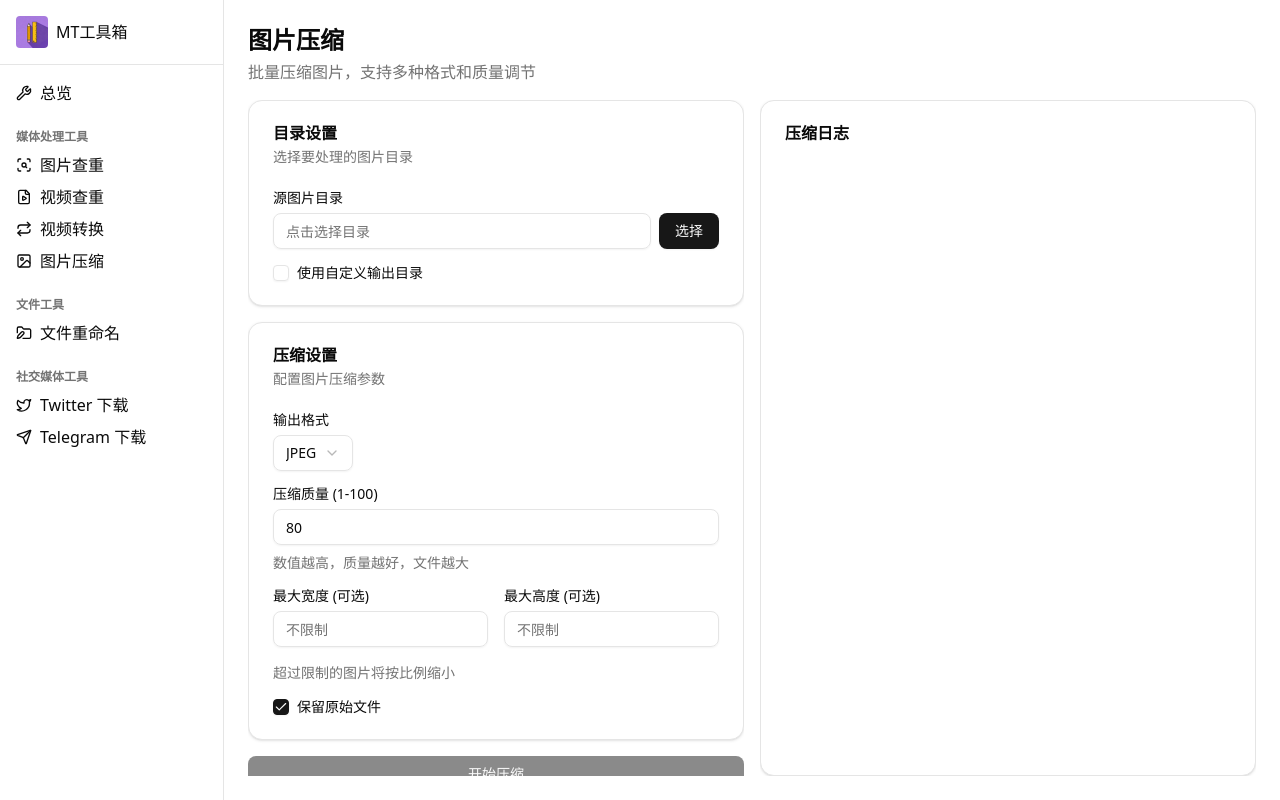
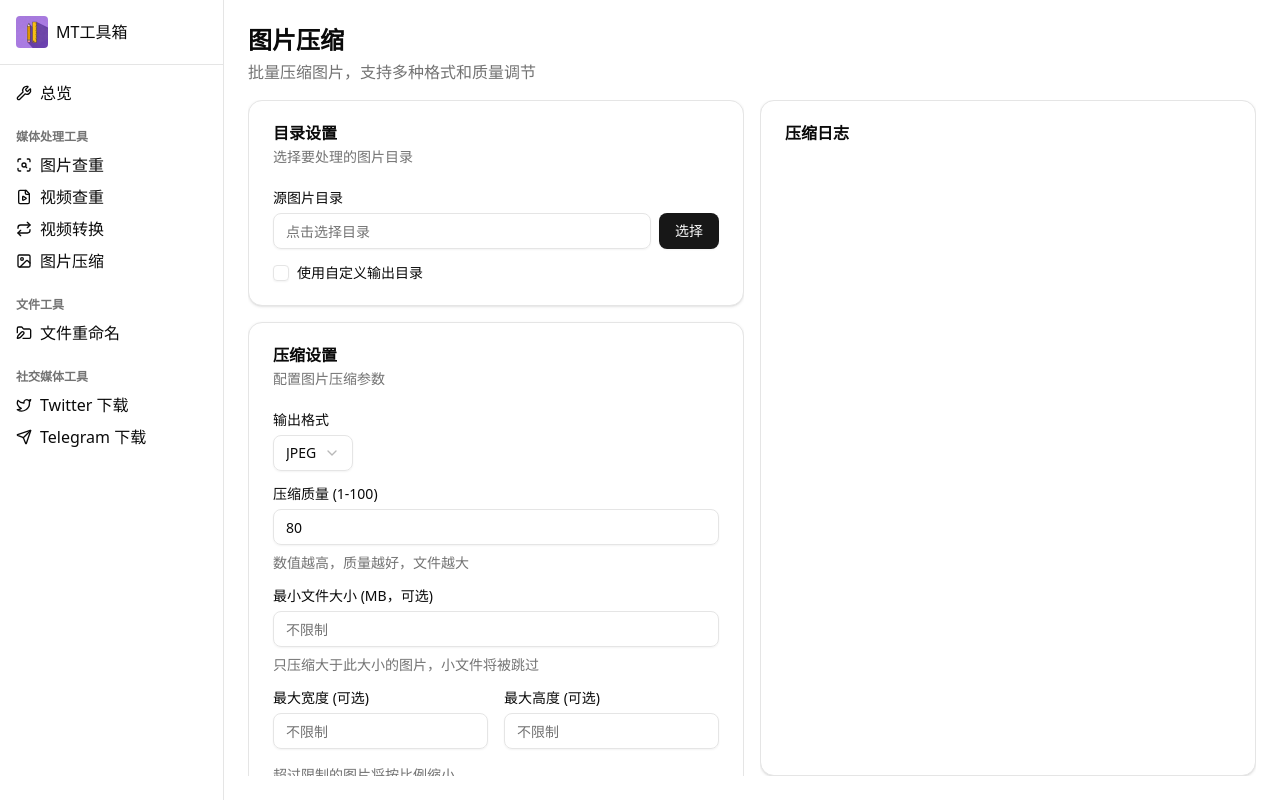
Before and after one commit to MTZZHW-2/mt-toolbox, a React (Vite) app: page /#/image-optimize in a window 1280 px wide. Built offline with nearby package versions, Linux system fonts and the light colour scheme.

Commit message:
feat: 优化图片处理添加最小文件大小选项

```diff
--- a/src/main/services/image-optimize.ts
+++ b/src/main/services/image-optimize.ts
@@ -100,6 +100,7 @@ export async function optimizeImages(options: ImageOptimizeOptions): Promise<Too
     maxHeight,
     format = 'jpeg',
     keepOriginal = true,
+    minFileSize,
     onProgress,
   } = options;
 
@@ -132,10 +133,14 @@ export async function optimizeImages(options: ImageOptimizeOptions): Promise<Too
   if (maxWidth || maxHeight) {
     onProgress?.(`📐 尺寸限制: ${maxWidth || '∞'}x${maxHeight || '∞'}\n`);
   }
+  if (minFileSize) {
+    onProgress?.(`📏 最小文件大小: ${minFileSize} MB\n`);
+  }
   onProgress?.('\n开始压缩...\n');
 
   let successCount = 0;
   let failedCount = 0;
+  let skippedCount = 0;
   let totalOriginalSize = 0;
   let totalOptimizedSize = 0;
 
@@ -147,11 +152,19 @@ export async function optimizeImages(options: ImageOptimizeOptions): Promise<Too
     try {
       onProgress?.(`[${i + 1}/${imageFiles.length}] 正在处理: ${filename}`);
 
-      const outputPath = getOutputFilePath(inputPath, outputDir, format, keepOriginal);
-
       // 获取原始文件大小
       const originalStats = fs.statSync(inputPath);
       const originalSize = originalStats.size;
+      const originalSizeMB = originalSize / 1024 / 1024;
+
+      // 检查文件大小是否满足最小要求
+      if (minFileSize && originalSizeMB < minFileSize) {
+        skippedCount++;
+        onProgress?.(` ⏭️  跳过 (${originalSizeMB.toFixed(2)} MB < ${minFileSize} MB)\n`);
+        continue;
+      }
+
+      const outputPath = getOutputFilePath(inputPath, outputDir, format, keepOriginal);
 
       // 压缩图片
       await optimizeImage(inputPath, outputPath, {
@@ -185,6 +198,9 @@ export async function optimizeImages(options: ImageOptimizeOptions): Promise<Too
 
   onProgress?.('\n📊 压缩完成！\n');
   onProgress?.(`✅ 成功: ${successCount} 张\n`);
+  if (skippedCount > 0) {
+    onProgress?.(`⏭️  跳过: ${skippedCount} 张\n`);
+  }
   onProgress?.(`❌ 失败: ${failedCount} 张\n`);
   onProgress?.(
     `💾 原始大小: ${(totalOriginalSize / 1024 / 1024).toFixed(2)} MB → 压缩后: ${(totalOptimizedSize / 1024 / 1024).toFixed(2)} MB\n`,
--- a/src/preload/types.ts
+++ b/src/preload/types.ts
@@ -25,6 +25,7 @@ export interface ImageOptimizeOptions {
   maxHeight?: number;
   format?: 'jpeg' | 'png' | 'webp';
   keepOriginal?: boolean;
+  minFileSize?: number;
 }
 
 export interface FileRenameOptions {
--- a/src/renderer/src/pages/image-optimize/index.tsx
+++ b/src/renderer/src/pages/image-optimize/index.tsx
@@ -20,6 +20,7 @@ export default function ImageOptimize() {
   const [maxWidth, setMaxWidth] = usePersistedState('image-optimize', 'maxWidth', '');
   const [maxHeight, setMaxHeight] = usePersistedState('image-optimize', 'maxHeight', '');
   const [format, setFormat] = usePersistedState<'jpeg' | 'png' | 'webp'>('image-optimize', 'format', 'jpeg');
+  const [minFileSize, setMinFileSize] = useState('');
   const [keepOriginal, setKeepOriginal] = useState(true);
   const [useCustomOutput, setUseCustomOutput] = useState(false);
   const [isProcessing, setIsProcessing] = useState(false);
@@ -80,6 +81,7 @@ export default function ImageOptimize() {
         maxHeight: maxHeight ? parseInt(maxHeight) : undefined,
         format,
         keepOriginal,
+        minFileSize: minFileSize ? parseInt(minFileSize) : undefined,
       });
 
       unsubscribe();
@@ -186,6 +188,20 @@ export default function ImageOptimize() {
                 <p className="text-muted-foreground text-sm">数值越高，质量越好，文件越大</p>
               </div>
 
+              <div className="space-y-2">
+                <Label>最小文件大小 (MB，可选)</Label>
+                <Input
+                  type="number"
+                  min="0"
+                  step="0.1"
+                  value={minFileSize}
+                  onChange={(e) => setMinFileSize(e.target.value)}
+                  placeholder="不限制"
+                  disabled={isProcessing}
+                />
+                <p className="text-muted-foreground text-sm">只压缩大于此大小的图片，小文件将被跳过</p>
+              </div>
+
               <div className="grid grid-cols-2 gap-4">
                 <div className="space-y-2">
                   <Label>最大宽度 (可选)</Label>
```
